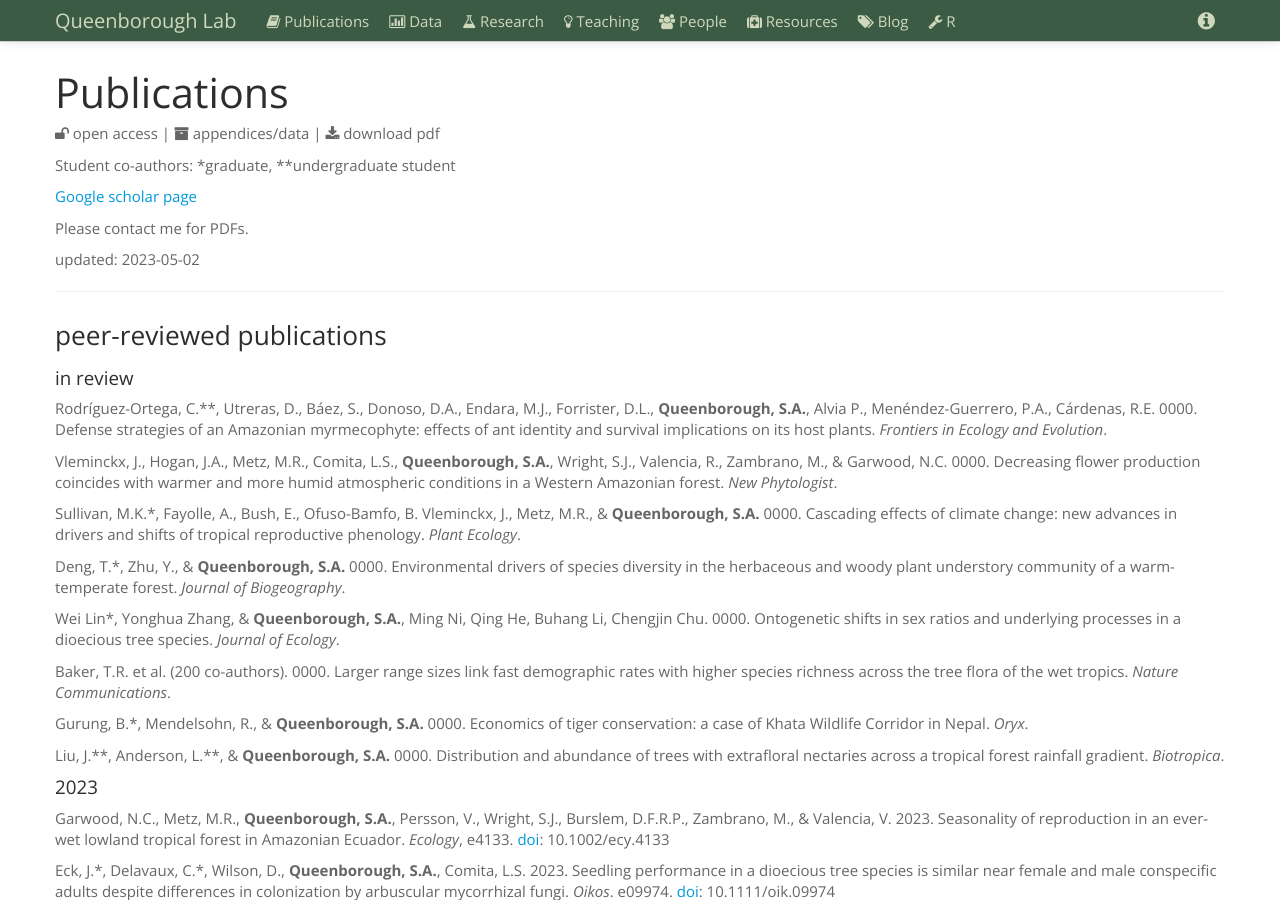
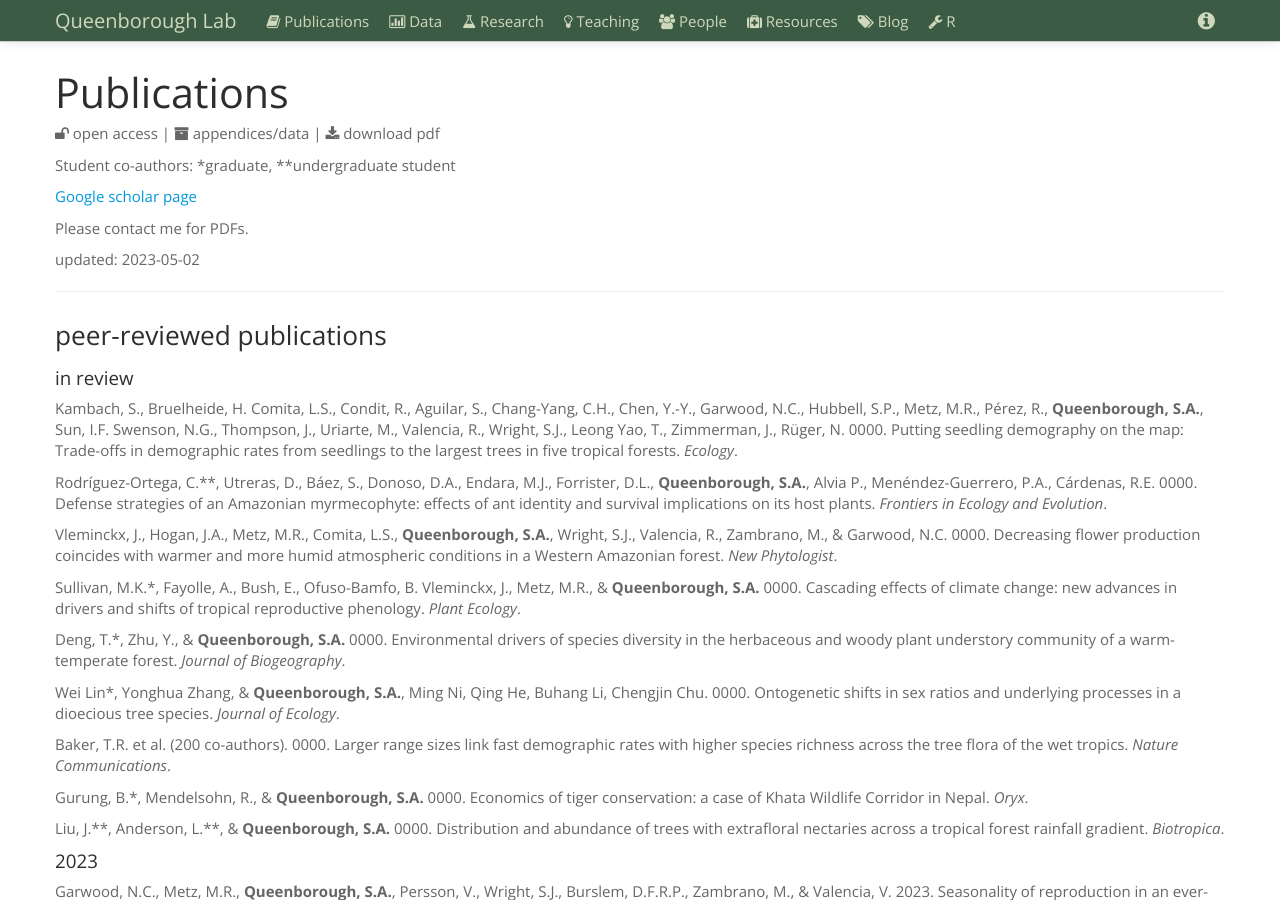
Before and after one commit to saq/saq.github.io, a Jekyll site: the page built from publications.md, in a window 1280 px wide and 900 px high. Built offline with Jekyll 4.4.1, drawn with Linux system fonts in a browser that asks for light colours.

Commit message:
Update publications.md

```diff
--- a/publications.md
+++ b/publications.md
@@ -39,12 +39,14 @@ Young, K.J.\*, Piotto, D., **Queenborough, S.A.**, & Ashton, M.S. 0000. Cacao ag
 
 Santacruz, P.\*, Lozinguez, A., Montufar, R., **Queenborough, S.A.**, Endara, M.J., Obando-Tello, B., Couvreur, T.L.P. 0000. Exploring Annonaceae insect interactions in a local rain forest community of Amazonian Ecuador.
 
-Kambach, S., Bruelheide, H. Comita, L.S., Condit, R., Aguilar, S., Chang-Yang, C.H., Chen, Y.-Y., Garwood, N.C., Hubbell, S.P., Metz, M.R., Pérez, R., **Queenborough, S.A.**, Sun, I.F. Swenson, N.G., Thompson, J., Uriarte, M., Valencia, R., Wright, S.J., Leong Yao, T., Zimmerman, J., Rüger, N. 0000. Putting seedling demography on the map: Trade-offs in demographic rates from seedlings to the largest trees in five tropical forests. *Ecology*.
+
 
 -->
 
 
 #### in review
+
+Kambach, S., Bruelheide, H. Comita, L.S., Condit, R., Aguilar, S., Chang-Yang, C.H., Chen, Y.-Y., Garwood, N.C., Hubbell, S.P., Metz, M.R., Pérez, R., **Queenborough, S.A.**, Sun, I.F. Swenson, N.G., Thompson, J., Uriarte, M., Valencia, R., Wright, S.J., Leong Yao, T., Zimmerman, J., Rüger, N. 0000. Putting seedling demography on the map: Trade-offs in demographic rates from seedlings to the largest trees in five tropical forests. *Ecology*.
 
 Rodríguez-Ortega, C.\*\*, Utreras, D., Báez, S., Donoso, D.A., Endara, M.J., Forrister, D.L., **Queenborough, S.A.**, Alvia P., Menéndez-Guerrero, P.A., Cárdenas, R.E. 0000. Defense strategies of an Amazonian myrmecophyte: effects of ant identity and survival implications on its host plants. *Frontiers in Ecology and Evolution*.
 
```
